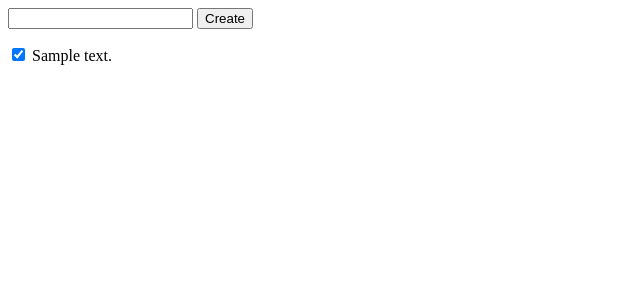
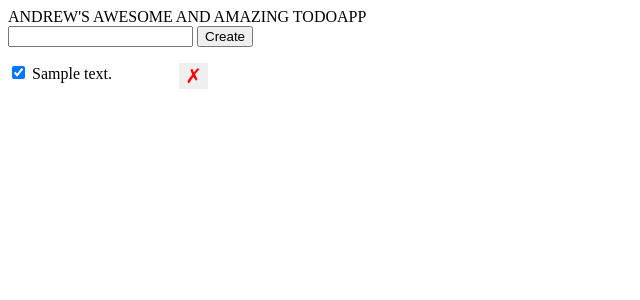
Before and after one commit to Woods-Andrew/Todo-App, a Flask app: template todoapp/templates/index.html in a window 1280 px wide. Shown: the top 300 px of the page, without its empty margins (0-640 px from the left). Run offline with Flask 2, Linux system fonts and the light colour scheme; the template is opened without the code that fills it: values that come from a table or form of the project are taken from there, others are empty; tables that the repository leaves empty hold one stand-in row (values such as "Sample post").

Commit message:
Update index.html

```diff
--- a/todoapp/templates/index.html
+++ b/todoapp/templates/index.html
@@ -1,42 +1,74 @@
 <html>
   <head>
+    <header1>ANDREW'S AWESOME AND AMAZING TODOAPP</header1>
     <title>Todo App</title>
     <style>
-      #error {
+      .hidden {
         display: none;
       }
       ul {
         list-style: none;
         padding: 0;
         margin: 0;
+        width: 200px;
+      }
+      li {
+        clear: both;
+      }
+      li button {
+        -webkit-appearance: none;
+        border: none;
+        outline: none;
+        color: red;
+        float: right;
+        cursor: pointer;
+        font-size: 20px;
       }
     </style>
   </head>
   <body>
-    <div id="error" class="hidden">Something went wrong!</div>
     <form id="form" method="post" action="/todos/create">
       <input type="text" id="description" name="description" />
       <input type="submit" value="Create" />
     </form>
+    <div id="error" class="hidden">Something went wrong!</div>
     <ul id="todos">
-      {% for d in data %}
-      <li><input class="check-completed" data-id="{{ d.id }}" type="checkbox" {% if d.completed %} checked {% endif %} /> {{ d.description }}</li>
+      {% for todo in todos %}
+      <li>
+        <input class="check-completed" data-id="{{ todo.id }}" type="checkbox" {% if todo.completed %} checked {% endif %} />
+        {{ todo.description }}
+        <button class="delete-button" data-id="{{ todo.id }}">&cross;</button>
+      </li>
       {% endfor %}
     </ul>
     <script>
+      const deleteBtns = document.querySelectorAll('.delete-button');
+      for (let i = 0; i < deleteBtns.length; i++) {
+        const btn = deleteBtns[i];
+        btn.onclick = function(e) {
+          const todoId = e.target.dataset['id'];
+          fetch('/todos/' + todoId, {
+            method: 'DELETE'
+          })
+          .then(function() {
+            const item = e.target.parentElement;
+            item.remove();
+          })
+        }
+      }
       const checkboxes = document.querySelectorAll('.check-completed');
       for (let i = 0; i < checkboxes.length; i++) {
         const checkbox = checkboxes[i];
         checkbox.onchange = function(e) {
           const newCompleted = e.target.checked;
           const todoId = e.target.dataset['id'];
-          fetch('todos/' + todoId + 'set-completed', {
+          fetch('/todos/' + todoId + '/set-completed', {
             method: 'POST',
             body: JSON.stringify({
               'completed': newCompleted
             }),
             headers: {
-              'content-type': 'application/json'
+              'Content-Type': 'application/json'
             }
           })
           .then(function() {
@@ -62,15 +94,28 @@
           }
         })
         .then(response => response.json())
-        .then(function (jsonResponse) {
-          console.log('response', jsonResponse);
-          const li = document.createElement('LI');
-          li.innerHTML = jsonResponse['description'];
+        .then(jsonResponse => {
+          const li = document.createElement('li');
+          const checkbox = document.createElement('input');
+          checkbox.className = 'check-completed';
+          checkbox.type = 'checkbox';
+          checkbox.setAttribute('data-id', jsonResponse.id);
+          li.appendChild(checkbox);
+
+          const text = document.createTextNode(' ' + jsonResponse.description);
+          li.appendChild(text);
+
+          const deleteBtn = document.createElement('button');
+          deleteBtn.className = 'delete-button';
+          deleteBtn.setAttribute('data-id', jsonResponse.id);
+          deleteBtn.innerHTML = '&cross;';
+          li.appendChild(deleteBtn);
+
           document.getElementById('todos').appendChild(li);
           document.getElementById('error').className = 'hidden';
-          window.location.reload(true);
         })
         .catch(function() {
+          console.error('Error occurred');
           document.getElementById('error').className = '';
         })
       }
```
